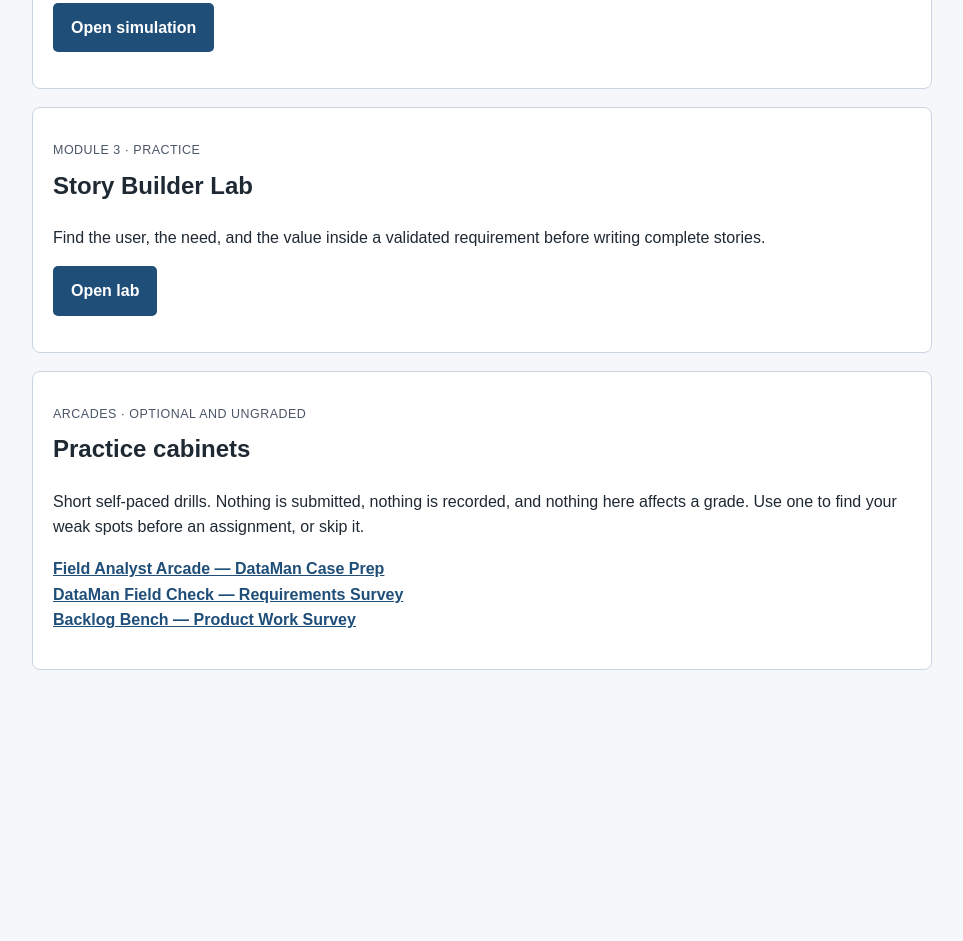
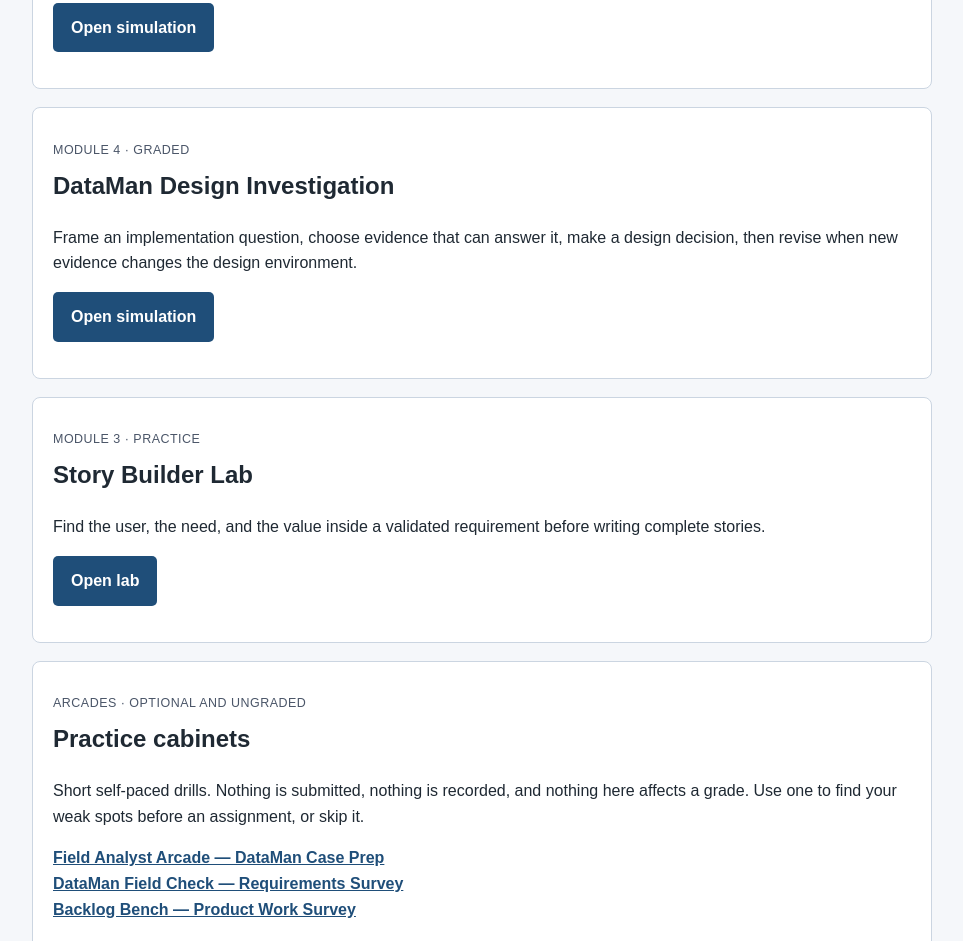
Before and after one commit to AMLW05/cts-285-course-simulations, a plain HTML site: page index.html in a window 1280 px wide. Shown: the part 1138-2079 px from the top of the page, without its empty margins (158-1121 px from the left). Before the commit the page ends 1858 px from the top, so only its background shows below. Drawn offline with Linux system fonts and the light colour scheme.

Commit message:
Add M4 Design Investigation to simulation index

```diff
--- a/index.html
+++ b/index.html
@@ -52,6 +52,13 @@
   </section>
 
   <section class="card">
+    <p class="tag">Module 4 &middot; Graded</p>
+    <h2>DataMan Design Investigation</h2>
+    <p>Frame an implementation question, choose evidence that can answer it, make a design decision, then revise when new evidence changes the design environment.</p>
+    <p><a class="button" href="m4/design-investigation/">Open simulation</a></p>
+  </section>
+
+  <section class="card">
     <p class="tag">Module 3 &middot; Practice</p>
     <h2>Story Builder Lab</h2>
     <p>Find the user, the need, and the value inside a validated requirement before writing complete stories.</p>
```
